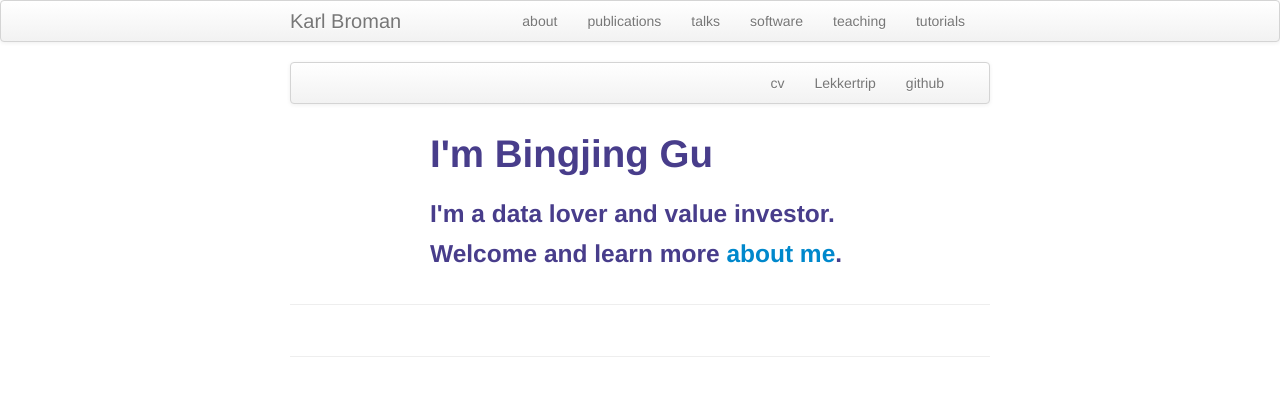
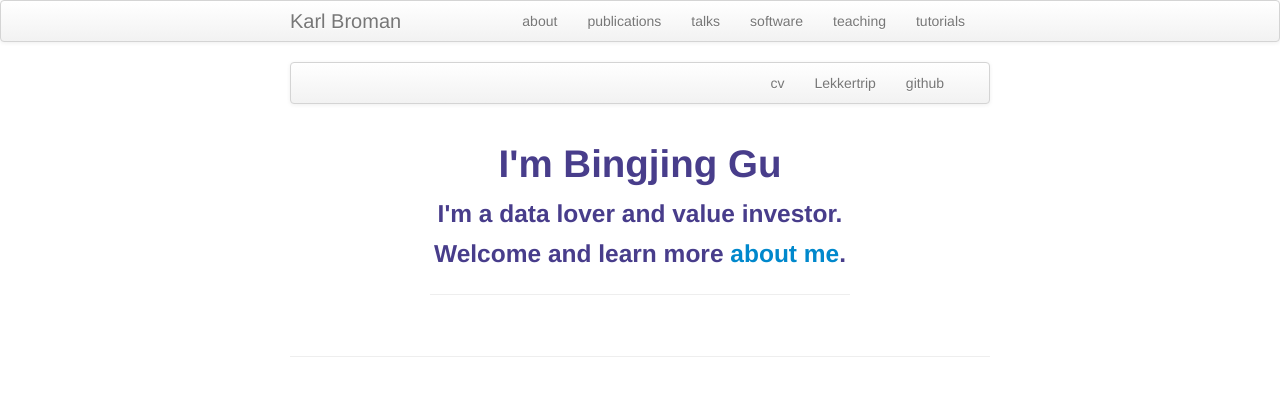
Before and after one commit to sangaj/sangaj.github.io, a Jekyll site: the page built from index.md, in a window 1280 px wide. Shown: the top 396 px of the page. Built offline with Jekyll 4.4.1, drawn with Linux system fonts in a browser that asks for light colours.

Commit message:
Update index.md

```diff
--- a/index.md
+++ b/index.md
@@ -10,6 +10,9 @@ keywords: Bingjing, Leiden, R, python, statistic, Big data
     margin: auto;
     width: 60%;
     padding: 10px;
+}
+.textcenter {
+    text-align: center;
 }
 </style>
 </head>
@@ -25,10 +28,10 @@ keywords: Bingjing, Leiden, R, python, statistic, Big data
 </div>
 
 <table class="wide">
-<div>
+<div class="center">
             <div class="banner-text" text-align="center">
-                <h1 class="center">I'm Bingjing Gu </h1>
-                <h3 class ="center">I'm a <span>data lover</span> and <span>value investor</span>.<br>
+                <h1 class="textcenter">I'm Bingjing Gu </h1>
+                <h3 class ="textcenter">I'm a <span>data lover</span> and <span>value investor</span>.<br>
                 Welcome and learn more <a class="smoothscroll" href="https://sangaj.github.io/pages/about.html">about me</a>.</h3>
                 <hr />
             </div>
```
